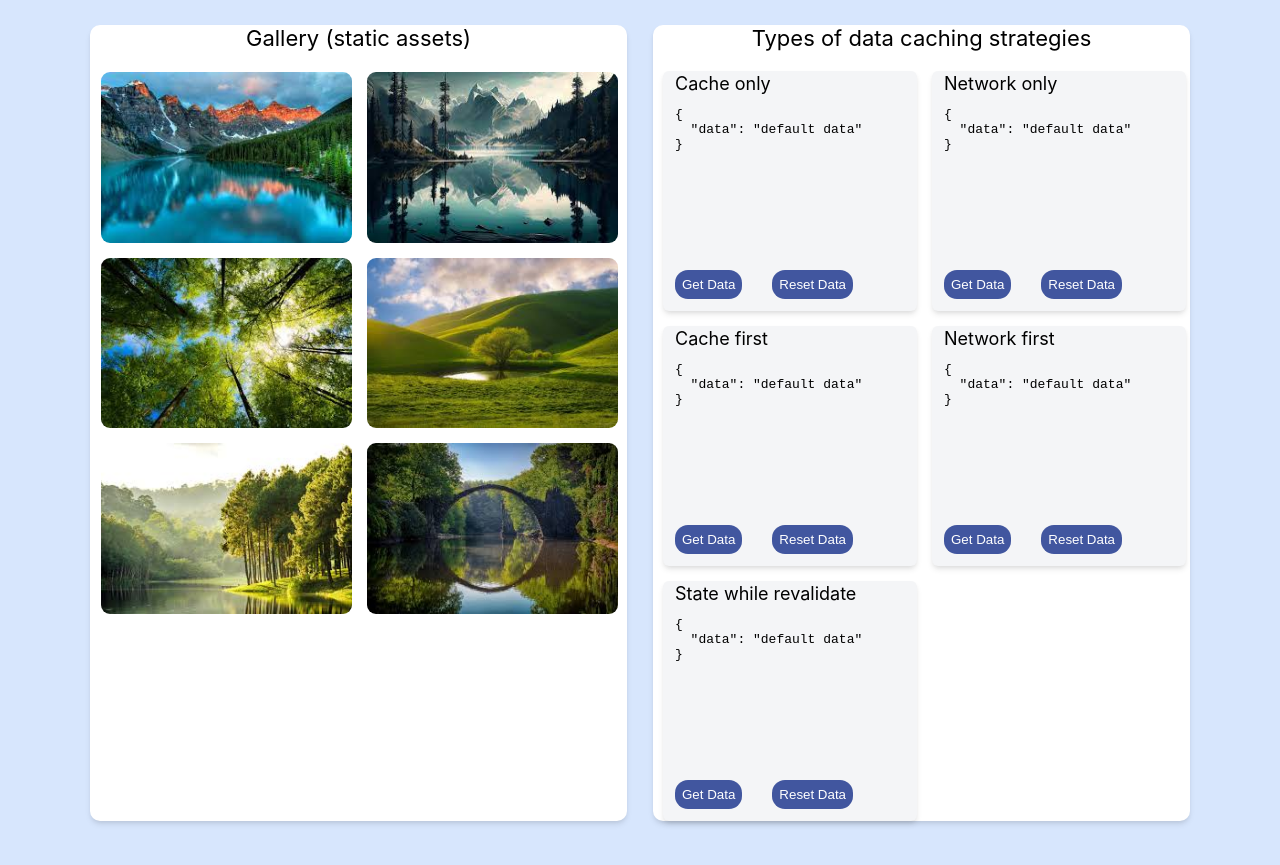
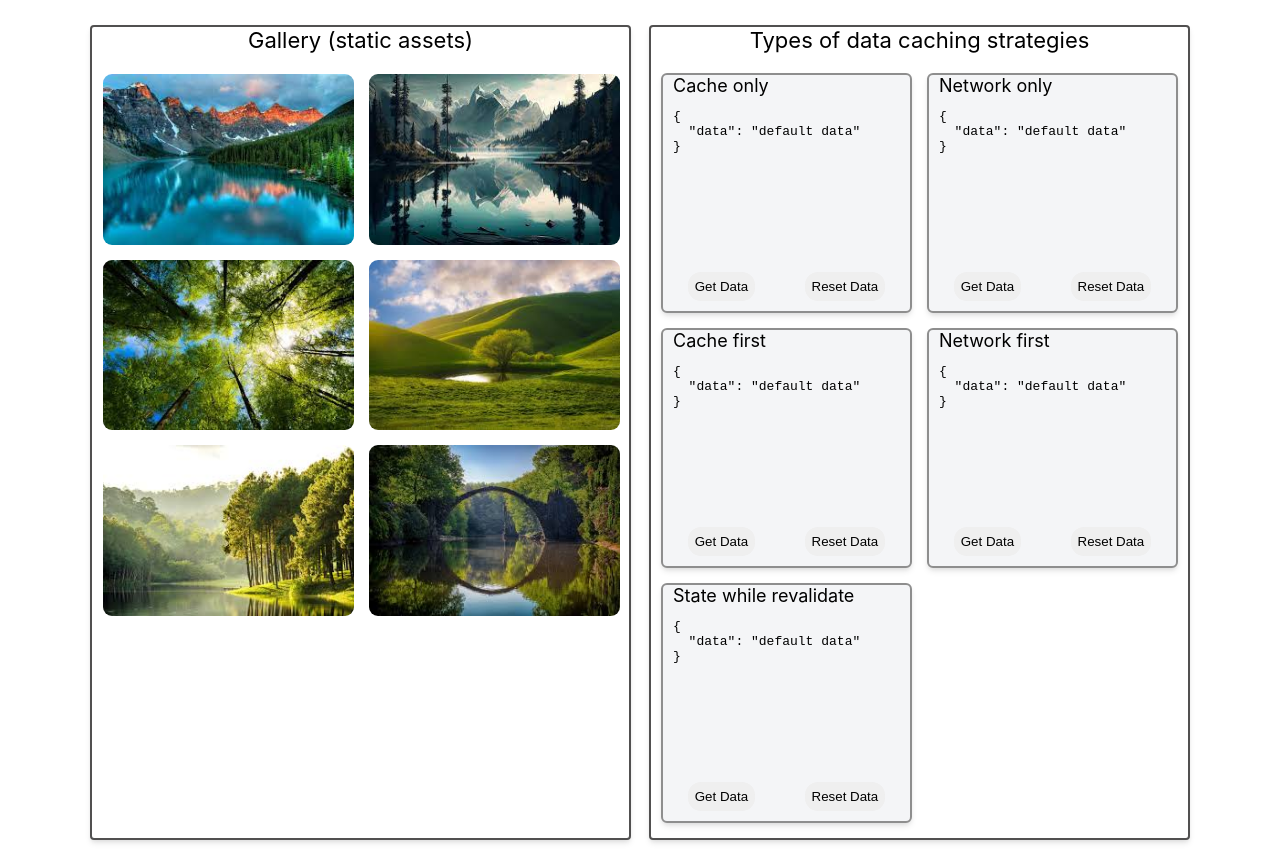
Before and after one commit to Rominos7/PWA-SW-demo, a React (Create React App) app: page / in a window 1280 px wide. Built offline with nearby package versions, Linux system fonts and the light colour scheme.

Commit message:
style_editing

```diff
--- a/src/common/styles/_mixins.scss
+++ b/src/common/styles/_mixins.scss
@@ -1,8 +1,9 @@
 @mixin component-style {
     width: 47%;
-    padding: 0 10px;
+    padding: 0 10px 15px;
 
-    border-radius: 10px;
+    border: solid 2px #515050;
+    border-radius: 4px;
     background-color: rgb(255, 255, 255);
     box-shadow: 0 4px 6px -1px rgba(0,0,0,.1),0 2px 4px -1px rgba(0,0,0,.06);
 }
--- a/src/common/styles/_normilize.scss
+++ b/src/common/styles/_normilize.scss
@@ -1,3 +1,3 @@
 body {
-    background-color: rgba(59,130,246,0.2);
+    background-color: #fff;
 }
--- a/src/common/styles/components/_data-component.scss
+++ b/src/common/styles/components/_data-component.scss
@@ -10,11 +10,11 @@
         @include grid-style();
 
         .data-item {
-            border: solid 2px transparent;
+            border: solid 2px #8e8e8e;
             background-color: #f4f5f7;
             border-radius: 6px;
             box-shadow: 0 4px 6px -1px rgba(0,0,0,.1),0 2px 4px -1px rgba(0,0,0,.06);
-            width: 250px;
+            width: 247px;
             .label {
                 font-size: 18px;
 
@@ -30,16 +30,20 @@
                 scrollbar-width: thin;
             }
             .button-container {
+                display: flex;
+                justify-content: space-around;
+
                 button {
-                    margin-right: 20px;
                     margin-bottom: 10px;
-                    margin-left: 10px;
                     padding: 5px;
-                    background-color: rgb(65 86 159);
                     border: solid 2px transparent;
                     border-radius: 13px;
                     cursor: pointer;
-                    color: white;
+                }
+
+                .primary {
+                    background-color: rgb(65 86 159);
+                    color: #fff;
 
                     &:hover {
                         background-color: rgb(47 61 113);
@@ -49,6 +53,22 @@
                         background-color: rgb(22 35 83);
                     }
                 }
+
+                .secondary {
+                    background-color: #ffffff;
+                    color: #2c2c2c;
+                    border: solid 2px #d4d1d1;
+
+                    &:hover {
+                        background-color: #f1f1f1;
+                        border-color: #c9c6c6;
+                    }
+
+                    &:active {
+                        background-color: #dedddd;
+                        border-color: #a8a4a4;
+                    }
+                }
             }
         }
     }
```
